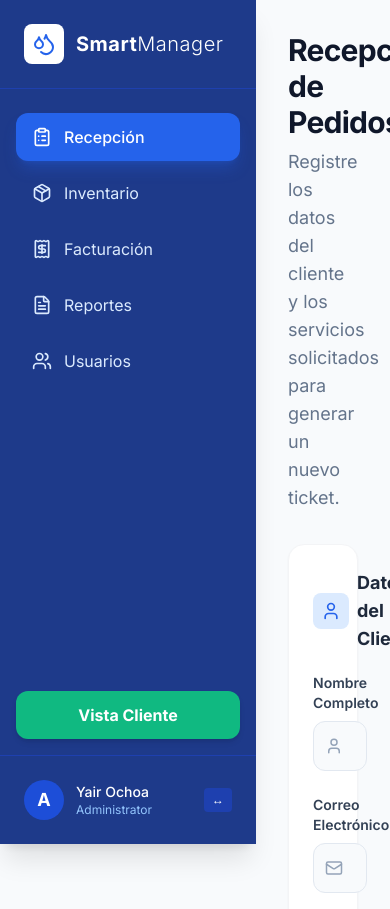
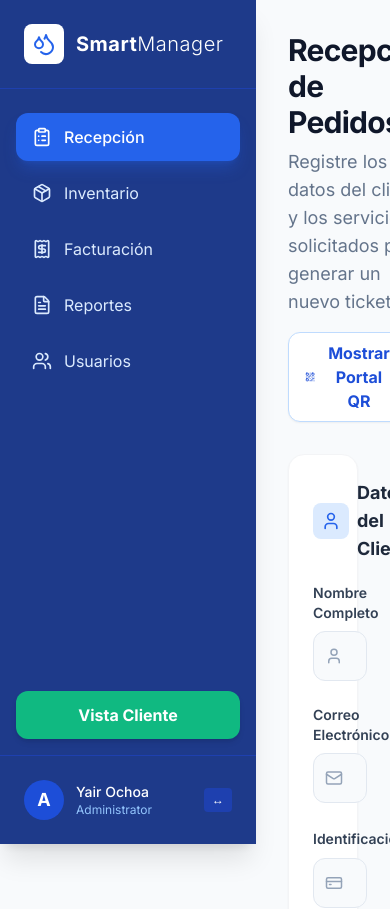
Before and after one commit to yairochoa709-ops/lavanderia-smart-manager, a React (Vite) app in the folder web-client/: page / in a window 390 px wide. Shown: the top 909 px of the page. Built offline with nearby package versions, Linux system fonts and the light colour scheme; no server answers.

Commit message:
feat: implementar codigo QR estatico y conf de red para moviles

```diff
--- a/web-client/package.json
+++ b/web-client/package.json
@@ -4,13 +4,14 @@
   "version": "0.0.0",
   "type": "module",
   "scripts": {
-    "dev": "vite",
+    "dev": "vite --host",
     "build": "vite build",
     "lint": "eslint .",
     "preview": "vite preview"
   },
   "dependencies": {
     "lucide-react": "^1.14.0",
+    "qrcode.react": "^4.2.0",
     "react": "^19.2.6",
     "react-dom": "^19.2.6",
     "recharts": "^3.8.1"
--- a/web-client/src/App.jsx
+++ b/web-client/src/App.jsx
@@ -8,7 +8,13 @@ import Reports from './pages/Reports';
 import Users from './pages/Users';
 
 function App() {
-  const [currentPage, setCurrentPage] = useState('Recepción');
+  const [currentPage, setCurrentPage] = useState(() => {
+    // Si la URL es la del escáner QR, abrimos directamente la vista de Tracking
+    if (window.location.pathname.startsWith('/seguimiento')) {
+      return 'Tracking';
+    }
+    return 'Recepción';
+  });
   // Mock auth state for RBAC demonstration
   const [currentUserRole, setCurrentUserRole] = useState('ADMIN'); // 'ADMIN' or 'OPERATOR'
 
--- a/web-client/src/pages/Reception.jsx
+++ b/web-client/src/pages/Reception.jsx
@@ -1,7 +1,8 @@
 import React, { useState } from 'react';
 import CustomerForm from '../components/CustomerForm';
 import ServiceSelector from '../components/ServiceSelector';
-import { Calendar, QrCode, ArrowRight, CheckCircle2, MessageSquare, Loader2 } from 'lucide-react';
+import { Calendar, QrCode, ArrowRight, CheckCircle2, MessageSquare, Loader2, X } from 'lucide-react';
+import { QRCodeSVG } from 'qrcode.react';
 
 const Reception = () => {
   const [customer, setCustomer] = useState({ name: '', idType: 'CEDULA', id: '', phone: '', email: '' });
@@ -12,6 +13,9 @@ const Reception = () => {
   const [isSubmitting, setIsSubmitting] = useState(false);
   const [error, setError] = useState('');
   const [ticketUuid, setTicketUuid] = useState(null);
+
+  // Estado para el modal del QR genérico
+  const [showQrModal, setShowQrModal] = useState(false);
 
   const getMinDateTime = () => {
     const now = new Date();
@@ -92,6 +96,7 @@ const Reception = () => {
       setTicketUuid(data.uuidTicket);
       setTicketGenerated(true);
 
+      // Restauramos el comportamiento rápido (limpieza en 4 segundos)
       setTimeout(() => {
         setTicketGenerated(false);
         setCustomer({ name: '', idType: 'CEDULA', id: '', phone: '', email: '' });
@@ -112,11 +117,22 @@ const Reception = () => {
   const taxes = subtotal * 0.15;
   const total = subtotal + taxes;
 
+  const staticTrackingUrl = `${import.meta.env.VITE_PUBLIC_URL || 'http://localhost:5173'}/seguimiento`;
+
   return (
-    <div className="max-w-5xl mx-auto animate-in fade-in duration-500">
-      <div className="mb-8">
-        <h1 className="text-3xl font-bold text-slate-900 tracking-tight">Recepción de Pedidos</h1>
-        <p className="text-slate-500 mt-2 text-lg">Registre los datos del cliente y los servicios solicitados para generar un nuevo ticket.</p>
+    <div className="max-w-5xl mx-auto animate-in fade-in duration-500 relative">
+      <div className="mb-8 flex flex-col sm:flex-row justify-between items-start sm:items-center gap-4">
+        <div>
+          <h1 className="text-3xl font-bold text-slate-900 tracking-tight">Recepción de Pedidos</h1>
+          <p className="text-slate-500 mt-2 text-lg">Registre los datos del cliente y los servicios solicitados para generar un nuevo ticket.</p>
+        </div>
+        <button
+          onClick={() => setShowQrModal(true)}
+          className="bg-white border border-primary-200 text-primary-700 hover:bg-primary-50 font-bold px-4 py-2 rounded-xl flex items-center gap-2 shadow-sm transition-colors"
+        >
+          <QrCode size={20} />
+          Mostrar Portal QR
+        </button>
       </div>
 
       <div className="grid grid-cols-1 lg:grid-cols-3 gap-8">
@@ -242,6 +258,41 @@ const Reception = () => {
           </div>
         </div>
       </div>
+
+      {/* Modal QR Genérico */}
+      {showQrModal && (
+        <div className="fixed inset-0 bg-slate-900/60 backdrop-blur-sm z-50 flex items-center justify-center p-4 animate-in fade-in duration-300">
+          <div className="bg-white rounded-3xl shadow-2xl max-w-sm w-full p-8 relative animate-in zoom-in-95 duration-300">
+            <button
+              onClick={() => setShowQrModal(false)}
+              className="absolute top-4 right-4 text-slate-400 hover:text-slate-600 bg-slate-100 hover:bg-slate-200 rounded-full p-2 transition-colors"
+            >
+              <X size={20} />
+            </button>
+
+            <div className="text-center">
+              <div className="bg-primary-50 text-primary-600 w-16 h-16 rounded-full flex items-center justify-center mx-auto mb-4">
+                <QrCode size={32} />
+              </div>
+              <h3 className="text-2xl font-bold text-slate-900 mb-2">Portal de Seguimiento</h3>
+              <p className="text-slate-500 mb-8">Escanee este código para acceder al portal público.</p>
+
+              <div className="bg-white p-4 rounded-2xl shadow-sm border-2 border-slate-100 mb-6 inline-block">
+                <QRCodeSVG
+                  value={staticTrackingUrl}
+                  size={200}
+                  level="H"
+                  includeMargin={false}
+                />
+              </div>
+
+              <p className="text-sm text-slate-400 bg-slate-50 py-3 px-4 rounded-xl">
+                El cliente deberá ingresar su <strong className="text-slate-700">cédula</strong> en el portal para ver su pedido.
+              </p>
+            </div>
+          </div>
+        </div>
+      )}
     </div>
   );
 };
--- a/web-client/src/pages/Tracking.jsx
+++ b/web-client/src/pages/Tracking.jsx
@@ -25,7 +25,8 @@ const Tracking = ({ onBack }) => {
     setOrderData(null);
 
     try {
-      const response = await fetch(`http://localhost:8080/api/public/seguimiento/${encodeURIComponent(searchTerm)}`);
+      const backendUrl = `http://${window.location.hostname}:8080/api/public/seguimiento/${encodeURIComponent(searchTerm)}`;
+      const response = await fetch(backendUrl);
 
       if (!response.ok) {
         if (response.status === 404) {
```
Also changed, not shown: 2 other files (tests, documents, lock files or other folders).
